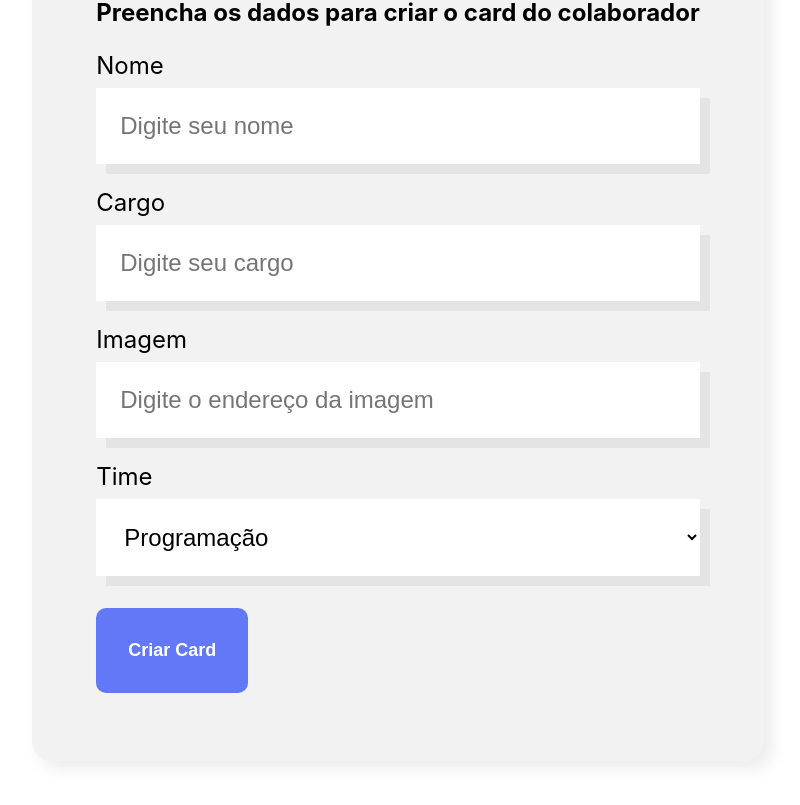
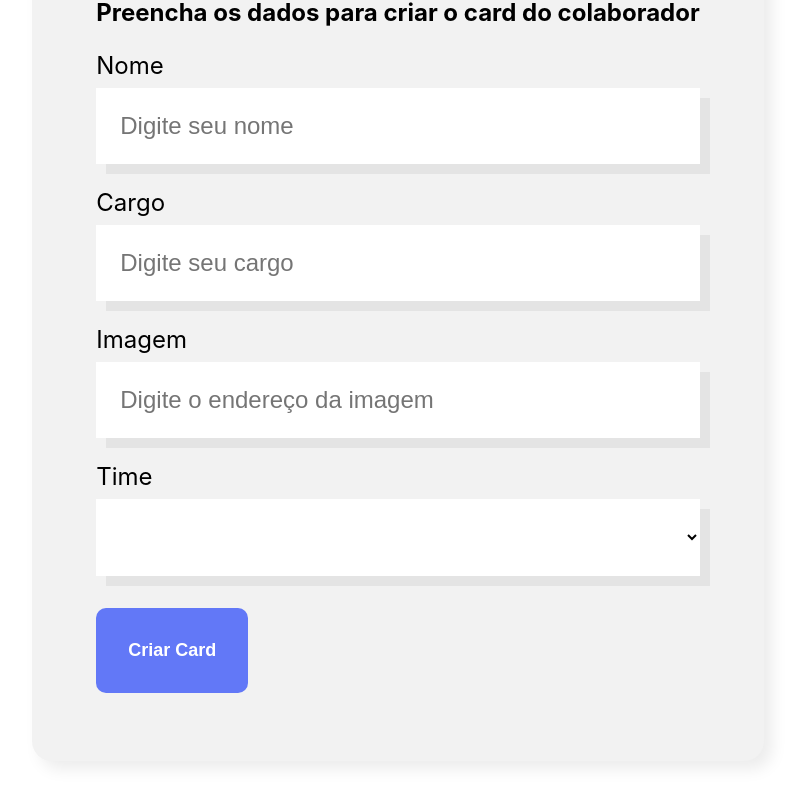
Before and after one commit to RaissaKestring/organo, a React (Create React App) app: page / in a window 1280 px wide. Shown: the part 636-1441 px from the top of the page, without its empty margins (242-1042 px from the left). Built offline with nearby package versions, Linux system fonts and the light colour scheme.

Commit message:
Estilizando cards

```diff
--- a/src/App.js
+++ b/src/App.js
@@ -12,7 +12,7 @@ function App() {
     corSecundaria: '#D9F7E9'
     },
     {
-      nome: 'Frontend',
+      nome: 'Front-End',
       corPrimaria: '#82CFFA',
       corSecundaria: '#E8F8FF'
       },
@@ -46,7 +46,6 @@ function App() {
   const [colaboradores, setColaboradores] = useState([])
 
   const aoNovoColaboradorAdicionado = (colaborador) => {
-    console.log(colaborador)
     setColaboradores([...colaboradores, colaborador])
   }
 
--- a/src/componentes/Colaborador/index.js
+++ b/src/componentes/Colaborador/index.js
@@ -1,17 +1,15 @@
 import './Colaborador.css'
 
-const Colaborador = (props) => {
+const Colaborador = ({ nome, imagem, cargo, corDeFundo }) => {
     return (<div className='colaborador'>
-        <div className='cabecalho'>
-            <img src={props.imagem} alt={props.nome} />
+        <div className='cabecalho' style={{ backgroundColor: corDeFundo }}>
+            <img src={imagem} alt={nome} />
         </div>
         <div className='rodape'>
-            <h4>{props.nome}</h4>
-            <h5>{props.cargo}</h5>
+            <h4>{nome}</h4>
+            <h5>{cargo}</h5>
         </div>
-    </div>
-
-    )
+    </div>)
 }
 
 export default Colaborador
--- a/src/componentes/ListaSuspensa/index.js
+++ b/src/componentes/ListaSuspensa/index.js
@@ -9,11 +9,16 @@ const ListaSuspensa = (props) => {
     return(
         <div className="lista-suspensa">
             <label>{props.label}</label>
-            <select onChange={evento => props.aoAlterado(evento.target.value)} required={props.required} value={props.value}>
-                {props.itens.map(item => <option key={item}>{item}</option>)}
+            <select onChange={evento => props.aoAlterado(evento.target.value)} required={props.required} value={props.valor}>
+                <option value=""></option>
+                {props.itens.map(item => {
+                    return <option key={item}>{item}</option>
+                })}
             </select>
         </div>
     )
 }
 
+
+
 export default ListaSuspensa
--- a/src/componentes/Time/index.js
+++ b/src/componentes/Time/index.js
@@ -12,7 +12,7 @@ const Time = (props) => {
             <div className='colaboradores'>
 
                 {props.colaboradores.map((colaborador, index) => (
-            <Colaborador key={index} nome={colaborador.nome} cargo={colaborador.cargo} imagem={colaborador.imagem}/>
+            <Colaborador corDeFundo={props.corPrimaria} key={colaborador} nome={colaborador.nome} cargo={colaborador.cargo} imagem={colaborador.imagem}/>
         ))}
             </div>
         </section>
```
